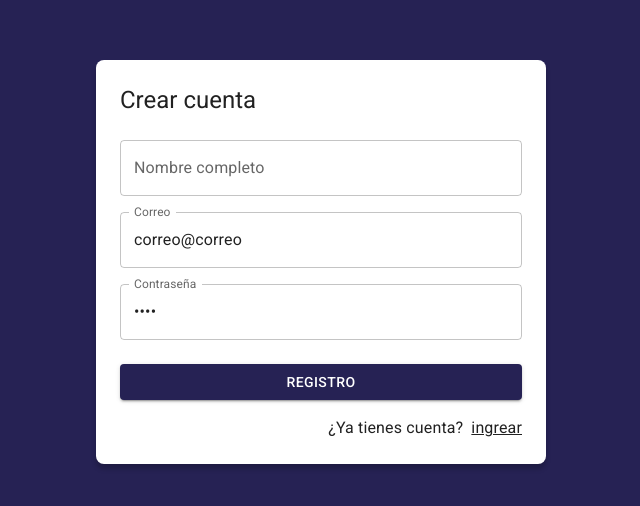
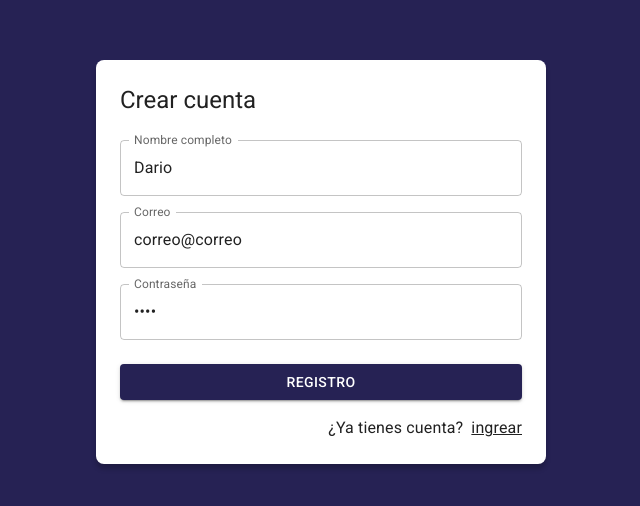
Before and after one commit to RunyShark/journalApp, a React (Vite) app: page /auth/register in a window 1280 px wide. Shown: the part 138-644 px from the top of the page, without its empty margins (319-959 px from the left). Built offline with nearby package versions, Linux system fonts and the light colour scheme.

Commit message:
Validaciones

```diff
--- a/package.json
+++ b/package.json
@@ -17,7 +17,8 @@
     "react": "^18.0.0",
     "react-dom": "^18.0.0",
     "react-redux": "^8.0.2",
-    "react-router-dom": "^6.3.0"
+    "react-router-dom": "^6.3.0",
+    "validator": "^13.7.0"
   },
   "devDependencies": {
     "@types/react": "^18.0.0",
--- a/src/auth/pages/LoginPages.jsx
+++ b/src/auth/pages/LoginPages.jsx
@@ -1,3 +1,4 @@
+import { useMemo } from "react";
 import { useDispatch, useSelector } from "react-redux";
 import { Link as RouterLink } from "react-router-dom";
 import { Google } from "@mui/icons-material";
@@ -8,7 +9,6 @@ import {
   chekigAuthentication,
   startGoogleSingIn,
 } from "../../index";
-import { useMemo } from "react";
 
 export const LoginPages = () => {
   const { status } = useSelector((state) => state.auth);
--- a/src/auth/pages/RegisterPage.jsx
+++ b/src/auth/pages/RegisterPage.jsx
@@ -2,13 +2,37 @@ import { Link as RouterLink } from "react-router-dom";
 import { AuthLayout, useForms } from "../../index";
 import { Grid, Typography, TextField, Button, Link } from "@mui/material";
 export const RegisterPage = () => {
-  const { email, password, name, onInputChague, onResetFrom } = useForms({
-    name: "",
+  const initialForm = {
+    displayName: "Dario",
     email: "correo@correo",
     password: 1234,
-  });
+  };
+  const formValidations = {
+    displayName: [
+      (value) => value.length >= 1,
+      "El debe de contener mas de 1 letra",
+    ],
+    email: [(value) => value.incluedes("@"), "El correo debe de tener un @"],
+    password: [
+      (value) => value.length >= 6,
+      "El password debe de tener mas de 6 letras",
+    ],
+  };
+
+  const {
+    formState,
+    onInputChague,
+    onResetFrom,
+    isFormValid,
+    displayNameValid,
+    emailValid,
+    passwordValid,
+  } = useForms(initialForm);
+  const { email, password, displayName } = formState;
+
   const onSubmit = (event) => {
     event.preventDefault();
+    console.log(formState);
     onResetFrom();
   };
   return (
@@ -19,8 +43,8 @@ export const RegisterPage = () => {
             <TextField
               label="Nombre completo"
               type="text"
-              name="name"
-              value={name}
+              name="displayName"
+              value={displayName}
               placeholder="Escribe tu nombre"
               fullWidth
               onChange={onInputChague}
```
Also changed, not shown: 1 other file (tests, documents, lock files or other folders).
